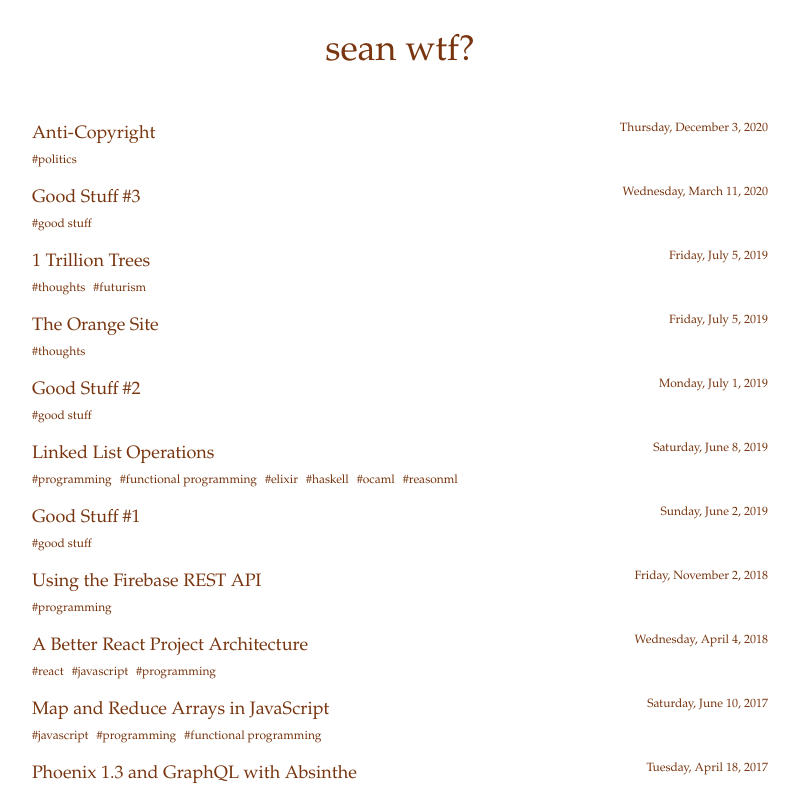
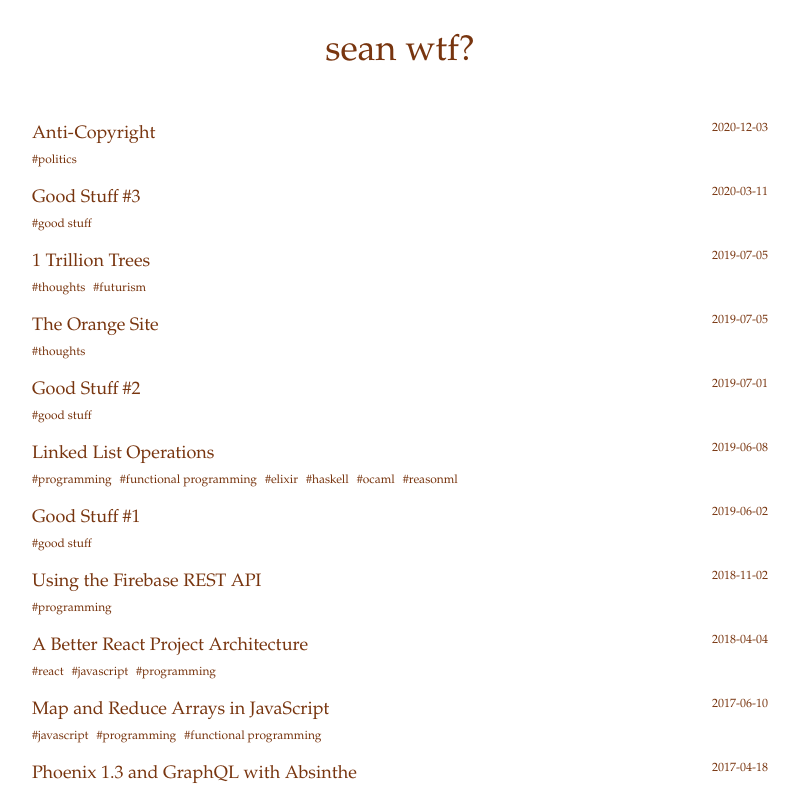
Before and after one commit to sean-clayton/sean.wtf, a Next.js app: page / in a window 1280 px wide. Shown: the top 792 px of the page, without its empty margins (240-1039 px from the left). Built offline with nearby package versions, Linux system fonts and the light colour scheme; what @tailwindcss/typography would draw is missing.

Commit message:
Use ISO formatting for dates

```diff
--- a/src/utils.js
+++ b/src/utils.js
@@ -2,9 +2,10 @@ export function isExternal(url) {
   return /^(https?|mailto):\/\//.test(url);
 }
 
+/**
+ * formatDate
+ * @param {Date} date
+ */
 export function formatDate(date) {
-  return date.toLocaleDateString(
-    undefined,
-    { weekday: "long", year: "numeric", month: "long", day: "numeric" },
-  );
+  return date.toISOString().split("T")[0];
 }
```
